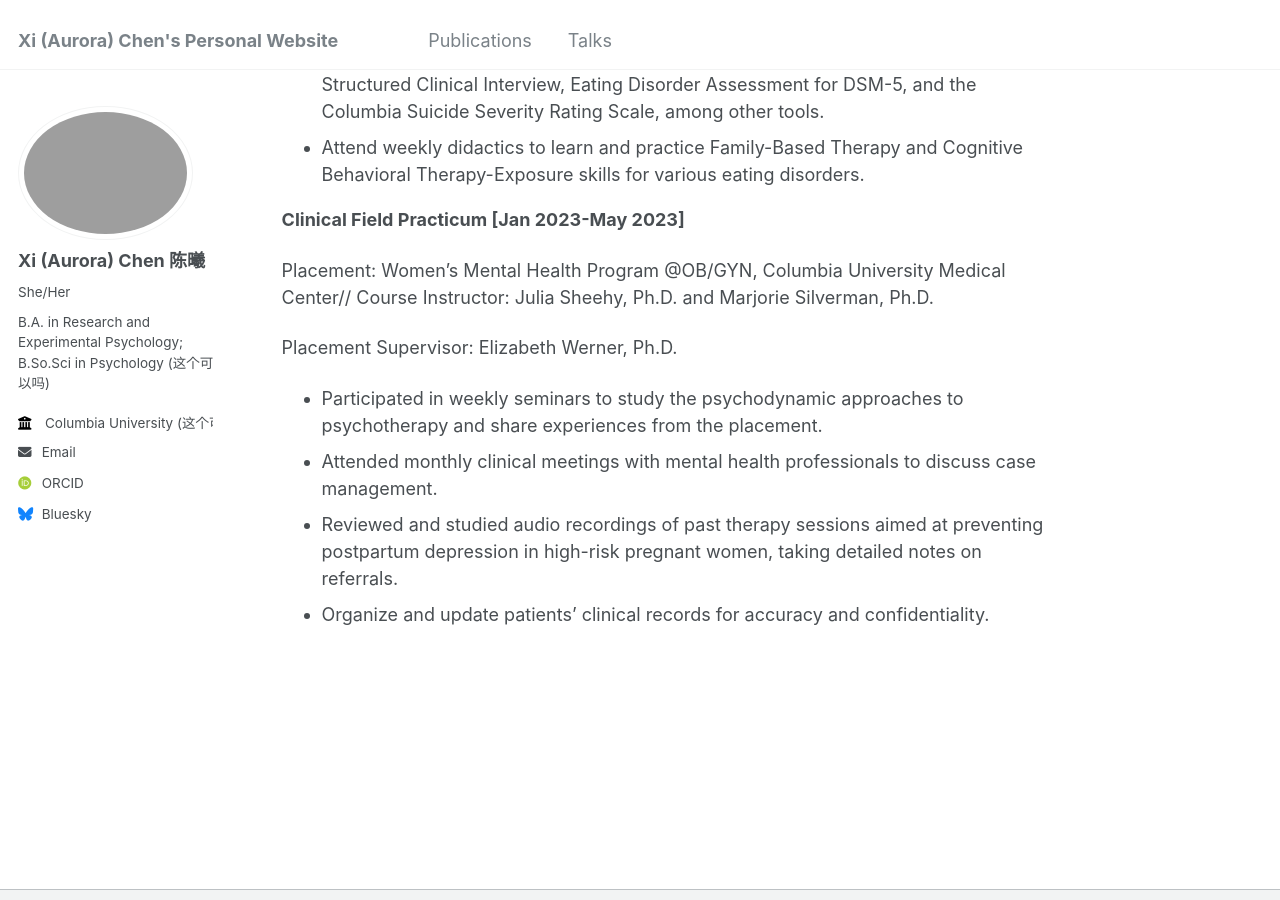
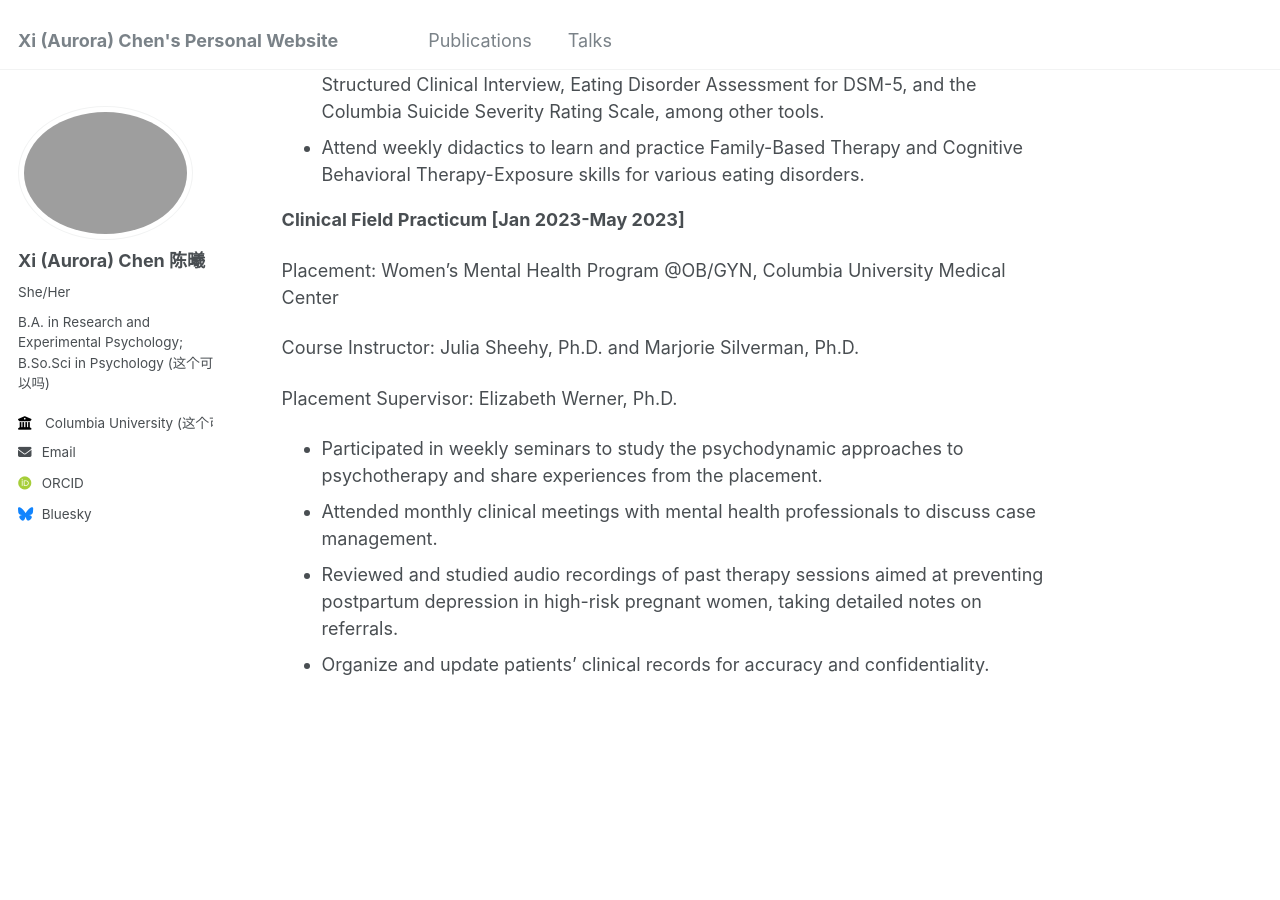
Before and after one commit to xixichen002/xixichen002.github.io, a Jekyll site: the page built from _pages/about.md, in a window 1280 px wide and 900 px high, scrolled down 4242 px. Built offline with Jekyll 4.4.1, drawn with Linux system fonts in a browser that asks for light colours; some web fonts are replaced.

```diff
--- a/_pages/about.md
+++ b/_pages/about.md
@@ -118,7 +118,8 @@ Supervisors: Prof. Thomas Hildebrandt, Psy.D; Robyn Sysko, Ph.D.
 
 **Clinical Field Practicum [Jan 2023-May 2023]**
 
-Placement: Women’s Mental Health Program @OB/GYN, Columbia University Medical Center//
+Placement: Women’s Mental Health Program @OB/GYN, Columbia University Medical Center
+
 Course Instructor: Julia Sheehy, Ph.D. and Marjorie Silverman, Ph.D.
 
 Placement Supervisor: Elizabeth Werner, Ph.D.
```
